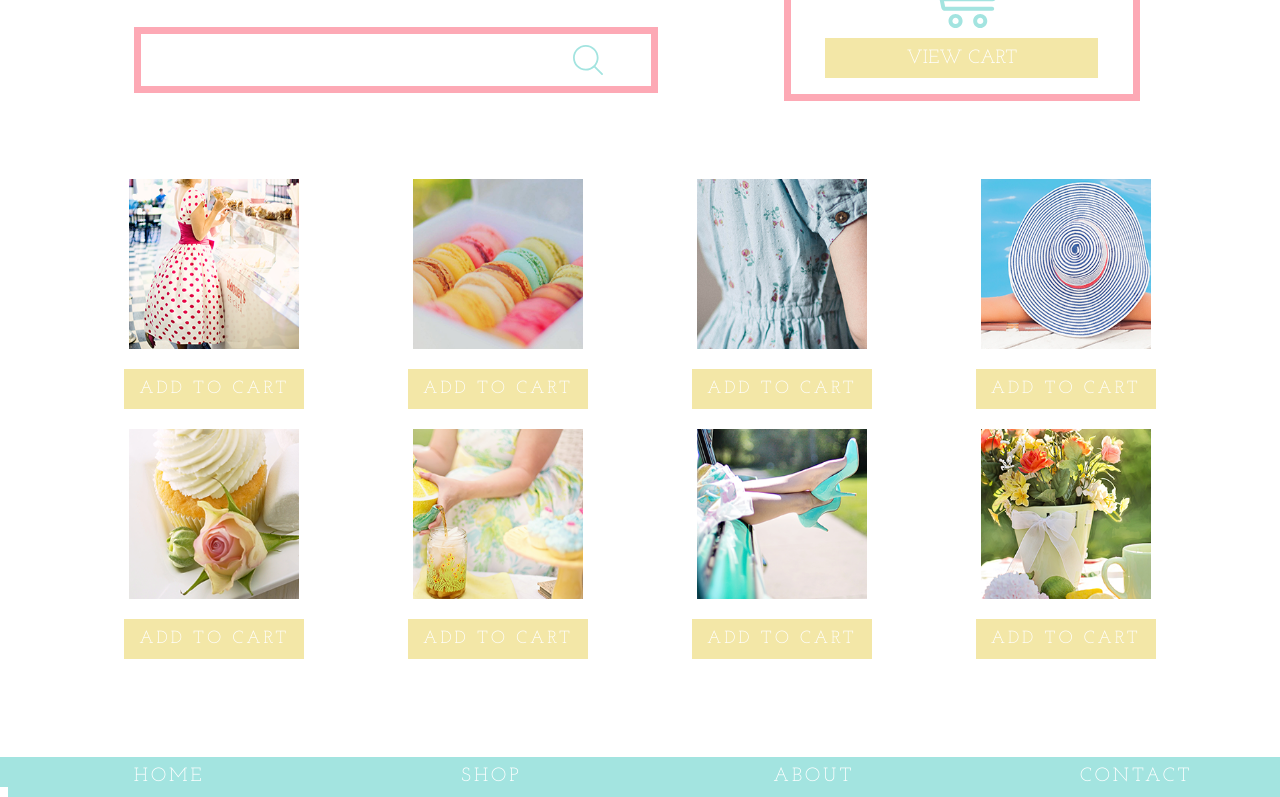
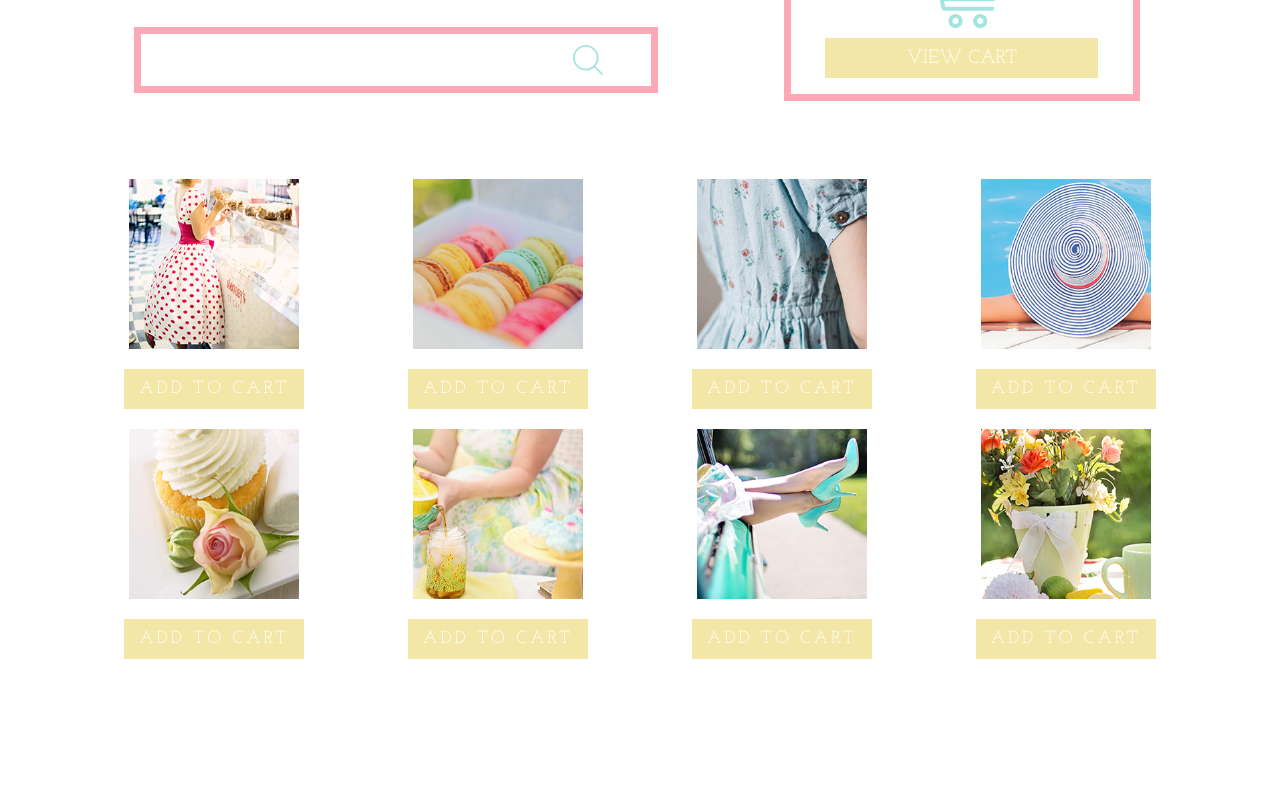
Before and after one commit to savlynn31/mandi-lane-vintage, a plain HTML site: page index.html in a window 1280 px wide. Shown: the part 1295-2092 px from the top of the page. After the commit the page ends 2052 px from the top, so only its background shows below. Drawn offline with nearby package versions, Linux system fonts and the light colour scheme.

```diff
--- a/css/style.css
+++ b/css/style.css
@@ -17,7 +17,7 @@
 	  LOGO
 ****************/
 
-h2, li, input, button, p {
+h2, li, input, button, p, footer {
 	font-family: 'Josefin Slab', serif;
 }
 
--- a/index.html
+++ b/index.html
@@ -104,26 +104,6 @@
 				<button class="add button8">ADD TO CART</button>
 			</div>
 		</div>
-		<nav>
-			<ul>
-				<li>
-					<a href="#">HOME</a>
-				</li>
-				<li>
-					<a href="#shop">SHOP</a>
-				</li>
-				<li>
-					<a href="#">ABOUT</a>
-				</li>
-				<li>
-					<a href="#">CONTACT</a>
-				</li>
-			</ul>
-		</nav>
-		<script
-		  src="https://code.jquery.com/jquery-3.2.1.min.js"
-		  integrity="sha256-hwg4gsxgFZhOsEEamdOYGBf13FyQuiTwlAQgxVSNgt4="
-		  crossorigin="anonymous"></script>
 		<script src="js/script.js"></script>
 	</body>
 </html>
```
